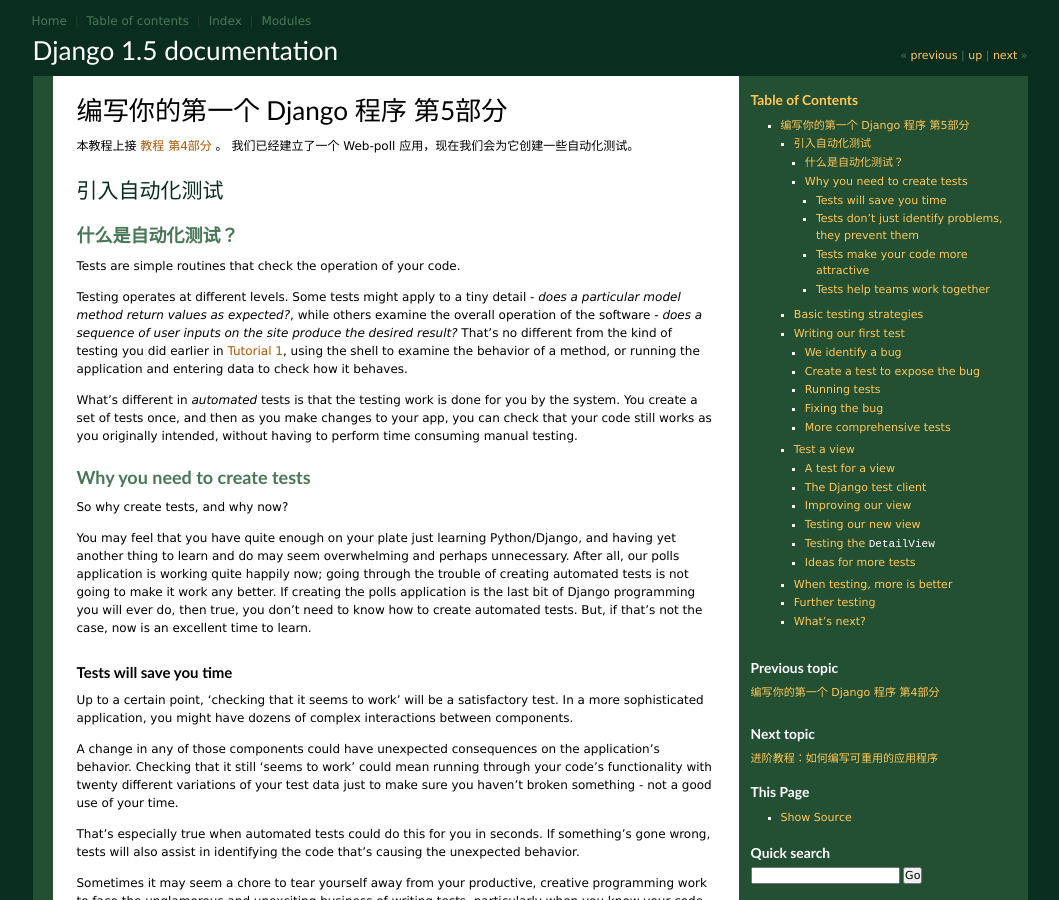
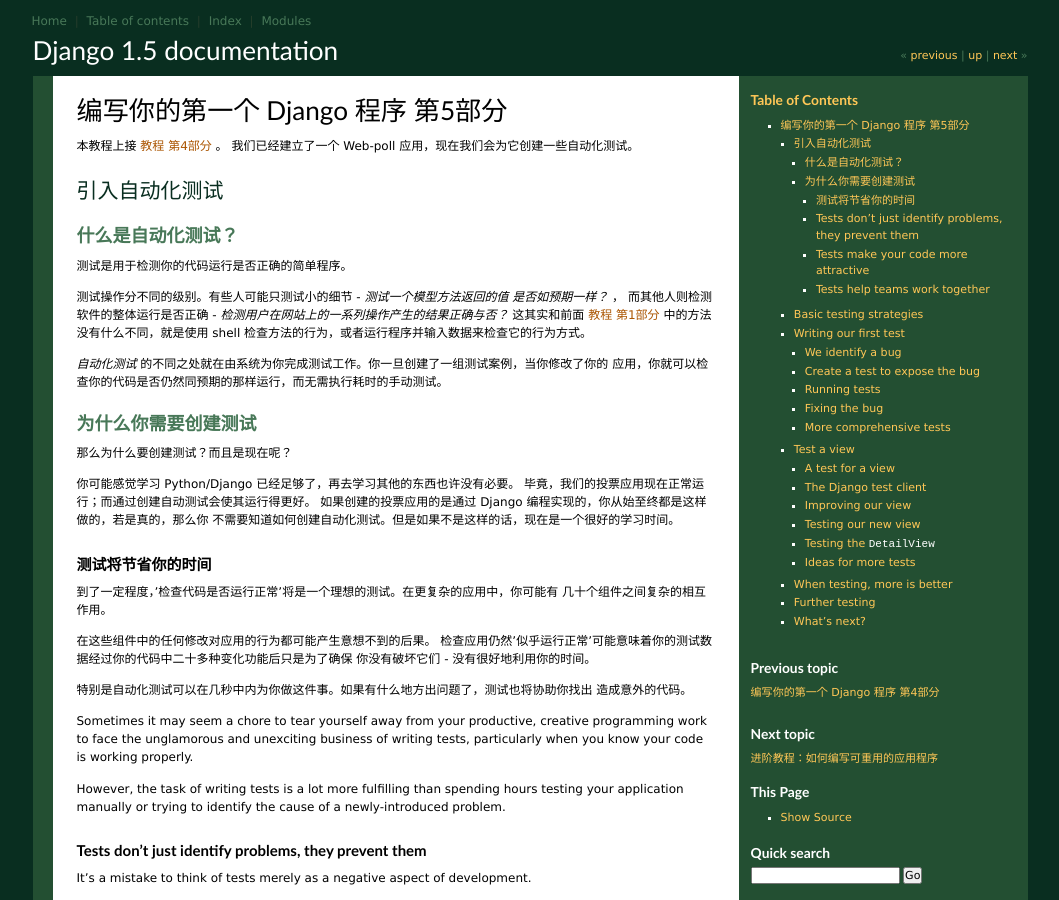
Before and after one commit to yourtion/Django-Chinese-Docs, a Sphinx documentation site: the page built from docs/intro/tutorial05.txt, in a window 1280 px wide and 900 px high. Shown: the whole window, without its empty margins (110-1169 px from the left). Built offline with Sphinx 7.4.7, drawn with Linux system fonts in a browser that asks for light colours.

Commit message:
翻译至为什么要测试

```diff
--- a/docs/intro/tutorial05.txt
+++ b/docs/intro/tutorial05.txt
@@ -11,51 +11,40 @@
 什么是自动化测试？
 -------------------------
 
-Tests are simple routines that check the operation of your code.
+测试是用于检测你的代码运行是否正确的简单程序。
 
-Testing operates at different levels. Some tests might apply to a tiny detail
-- *does a particular model method return values as expected?*, while others
-examine the overall operation of the software - *does a sequence of user inputs
-on the site produce the desired result?* That's no different from the kind of
-testing you did earlier in :doc:`Tutorial 1 </intro/tutorial01>`, using the
-shell to examine the behavior of a method, or running the application and
-entering data to check how it behaves.
+测试操作分不同的级别。有些人可能只测试小的细节 - *测试一个模型方法返回的值
+是否如预期一样？* ， 而其他人则检测软件的整体运行是否正确
+- *检测用户在网站上的一系列操作产生的结果正确与否？*
+这其实和前面 :doc:`教程 第1部分 </intro/tutorial01>` 中的方法没有什么不同，就是使用
+shell 检查方法的行为，或者运行程序并输入数据来检查它的行为方式。
 
-What's different in *automated* tests is that the testing work is done for
-you by the system. You create a set of tests once, and then as you make changes
-to your app, you can check that your code still works as you originally
-intended, without having to perform time consuming manual testing.
 
-Why you need to create tests
+*自动化测试* 的不同之处就在由系统为你完成测试工作。你一旦创建了一组测试案例，当你修改了你的
+应用，你就可以检查你的代码是否仍然同预期的那样运行，而无需执行耗时的手动测试。
+
+为什么你需要创建测试
 ----------------------------
 
-So why create tests, and why now?
+那么为什么要创建测试？而且是现在呢？
 
-You may feel that you have quite enough on your plate just learning
-Python/Django, and having yet another thing to learn and do may seem
-overwhelming and perhaps unnecessary. After all, our polls application is
-working quite happily now; going through the trouble of creating automated
-tests is not going to make it work any better. If creating the polls
-application is the last bit of Django programming you will ever do, then true,
-you don't need to know how to create automated tests. But, if that's not the
-case, now is an excellent time to learn.
+你可能感觉学习 Python/Django 已经足够了，再去学习其他的东西也许没有必要。
+毕竟，我们的投票应用现在正常运行；而通过创建自动测试会使其运行得更好。
+如果创建的投票应用的是通过 Django 编程实现的，你从始至终都是这样做的，若是真的，那么你
+不需要知道如何创建自动化测试。但是如果不是这样的话，现在是一个很好的学习时间。
 
-Tests will save you time
+测试将节省你的时间
 ~~~~~~~~~~~~~~~~~~~~~~~~
 
-Up to a certain point, 'checking that it seems to work' will be a satisfactory
-test. In a more sophisticated application, you might have dozens of complex
-interactions between components.
+到了一定程度，'检查代码是否运行正常'将是一个理想的测试。在更复杂的应用中，你可能有
+几十个组件之间复杂的相互作用。
 
-A change in any of those components could have unexpected consequences on the
-application's behavior. Checking that it still 'seems to work' could mean
-running through your code's functionality with twenty different variations of
-your test data just to make sure you haven't broken something - not a good use
-of your time.
+在这些组件中的任何修改对应用的行为都可能产生意想不到的后果。
+检查应用仍然'似乎运行正常'可能意味着你的测试数据经过你的代码中二十多种变化功能后只是为了确保
+你没有破坏它们 - 没有很好地利用你的时间。
 
-That's especially true when automated tests could do this for you in seconds.
-If something's gone wrong, tests will also assist in identifying the code
-that's causing the unexpected behavior.
+特别是自动化测试可以在几秒中内为你做这件事。如果有什么地方出问题了，测试也将协助你找出
+造成意外的代码。
 
 Sometimes it may seem a chore to tear yourself away from your productive,
 creative programming work to face the unglamorous and unexciting business
```
